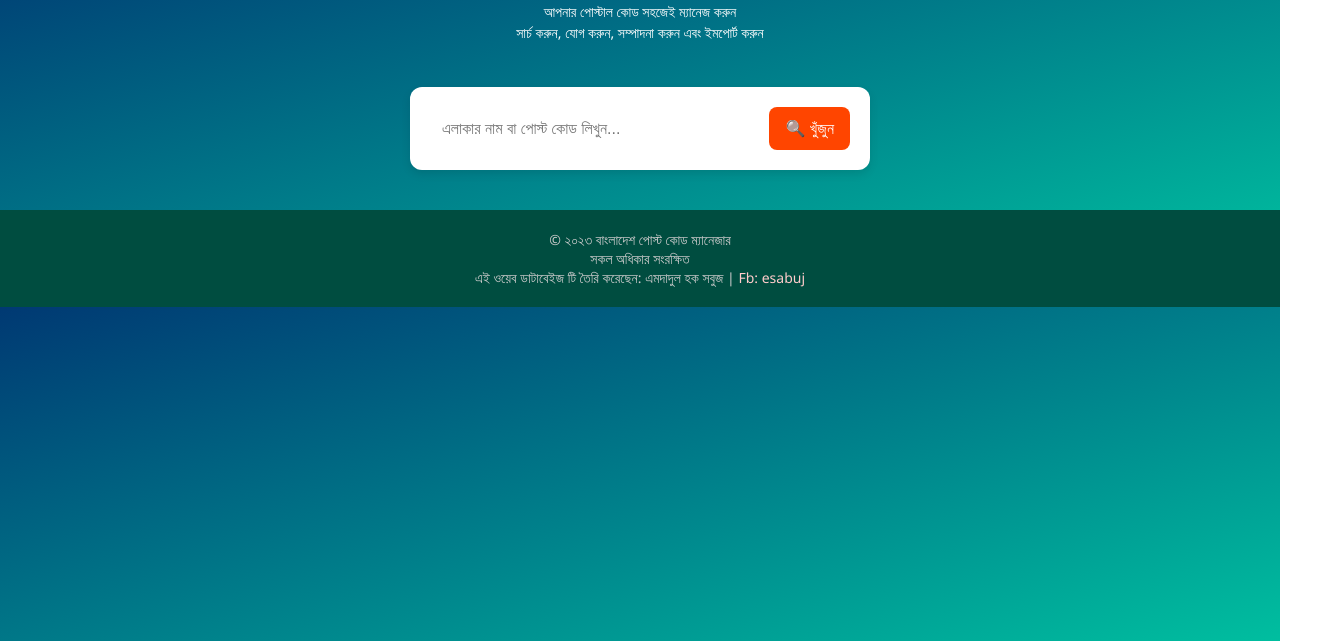
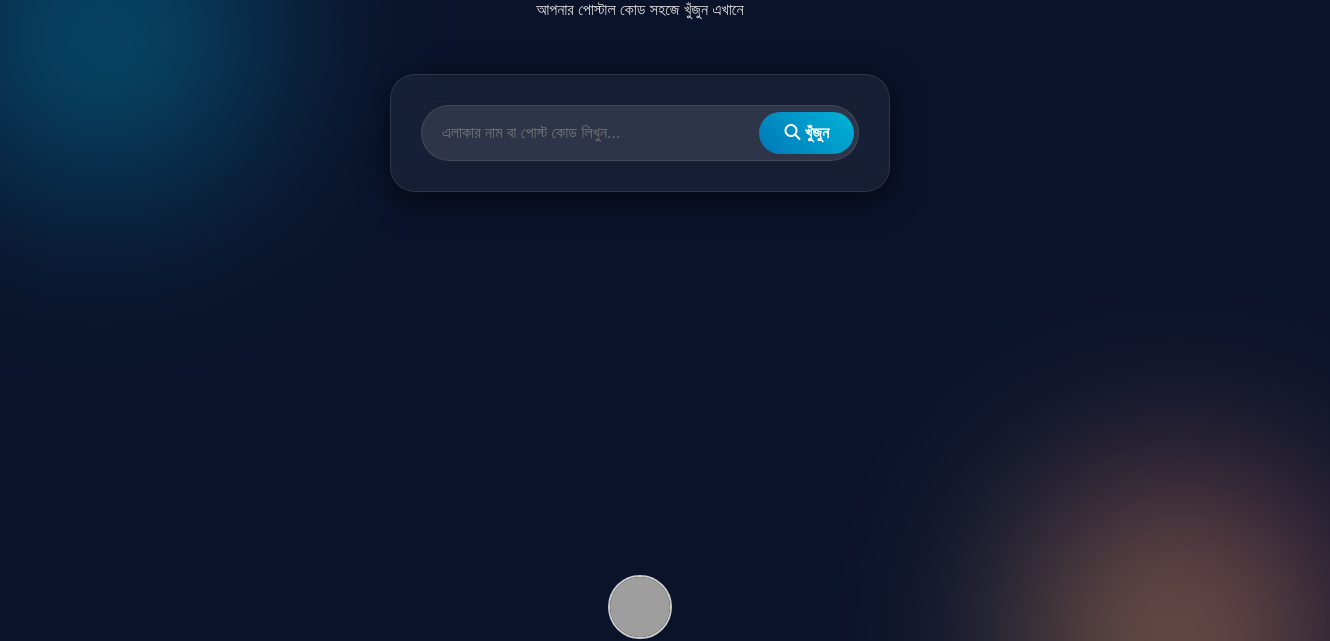
Before and after one commit to onlineac9/Post-Code-Finder, a plain HTML site: page index.html in a window 1280 px wide. Shown: the part 70-711 px from the top of the page, 1330 px wide, since content can reach past the window. Drawn offline with Linux system fonts and the light colour scheme; no server answers; grey boxes are pictures that could not be loaded.

Commit message:
index.html

```diff
--- a/index.html
+++ b/index.html
@@ -1,158 +1,321 @@
-<!DOCTYPE html><html lang="bn">
+<html lang="bn">
 <head>
-  <meta charset="UTF-8">
-  <meta name="viewport" content="width=device-width, initial-scale=1.0">
+<meta charset="UTF-8" />
+<meta name="viewport" content="width=device-width, initial-scale=1.0"/>
 <title>বাংলাদেশ পোস্ট কোড ম্যানেজার</title>
+<link rel="stylesheet" href="https://cdnjs.cloudflare.com/ajax/libs/font-awesome/6.4.0/css/all.min.css" />
 <style>
+  /* Base & Variables */
+  :root {
+    --bg-color: #0b132b;
+    --card-bg: rgba(255, 255, 255, 0.05);
+    --border-color: rgba(255, 255, 255, 0.1);
+    --text-color: #e0e0e0;
+    --primary-color-start: #0077b6;
+    --primary-color-end: #00b4d8;
+    --shadow-color: rgba(0, 0, 0, 0.6);
+    --glass-blur: 15px;
+  }
+
   body {
     margin: 0;
-      font-family: 'Segoe UI', sans-serif;
-      background: linear-gradient(to bottom right, #003973, #00c6a2);
-      color: #fff;
+    background: var(--bg-color);
+    font-family: 'Arial', sans-serif;
+    color: var(--text-color);
+    display: flex;
+    flex-direction: column;
+    min-height: 100vh;
+    align-items: center;
+    justify-content: center;
+    padding: 20px;
+    box-sizing: border-box;
+    overflow-x: hidden;
+    position: relative;
   }
-    header {
+
+  /* Decorative Background Circles */
+  body::before, body::after {
+    content: '';
+    position: absolute;
+    width: 300px;
+    height: 300px;
+    background: linear-gradient(135deg, var(--primary-color-start), var(--primary-color-end));
+    border-radius: 50%;
+    filter: blur(100px);
+    z-index: -1;
+    opacity: 0.5;
+  }
+  body::before {
+    top: -50px;
+    left: -50px;
+  }
+  body::after {
+    bottom: -50px;
+    right: -50px;
+    background: linear-gradient(-135deg, #ff6b6b, #ffda79);
+  }
+
+  /* Main App Container */
+  .app-container {
+    width: 95%;
+    max-width: 500px;
+    display: flex;
+    flex-direction: column;
+    align-items: center;
+    gap: 30px; /* দুটি কার্ড এবং টাইটেলের মধ্যে ফাঁকা জায়গা */
+  }
+
+  /* Main Header & Title */
+  .main-header {
     text-align: center;
-      padding: 30px 20px 10px;
+    width: 100%;
+    margin-bottom: 25px; /* সার্চ কার্ড থেকে ব্যবধান */
   }
-    header h1 {
-      font-size: 24px;
+  .main-header .title {
+    font-size: 2.5rem;
+    font-weight: 700;
+    background: linear-gradient(45deg, var(--primary-color-start), var(--primary-color-end));
+    -webkit-background-clip: text;
+    -webkit-text-fill-color: transparent;
     margin: 0;
   }
-    header p {
-      font-size: 14px;
-      margin-top: 8px;
-      line-height: 1.5;
+  .main-header .subtitle {
+    font-size: 1rem;
+    color: var(--text-color);
+    margin-top: 5px;
   }
-    .search-section {
-      background: #fff;
+
+  /* Card Styles */
+  .card {
+    width: 100%;
+    background: var(--card-bg);
+    backdrop-filter: blur(var(--glass-blur));
+    -webkit-backdrop-filter: blur(var(--glass-blur));
+    border-radius: 25px;
+    border: 1px solid var(--border-color);
+    box-shadow: 0 8px 32px var(--shadow-color);
+    padding: 30px;
+    box-sizing: border-box;
+  }
+
+  .search-group {
+    width: 100%;
+    position: relative;
+  }
+  .search-group input[type=text] {
+    width: 100%;
+    padding: 18px 20px;
+    border-radius: 50px;
+    border: 1px solid var(--border-color);
+    background: rgba(255, 255, 255, 0.1);
+    color: var(--text-color);
+    font-size: 1rem;
+    outline: none;
+    transition: all 0.3s ease-in-out;
+    box-sizing: border-box;
+  }
+  .search-group input[type=text]:focus {
+    border-color: var(--primary-color-end);
+    box-shadow: 0 0 10px rgba(0, 180, 216, 0.5);
+  }
+  .search-group button {
+    position: absolute;
+    right: 5px;
+    top: 50%;
+    transform: translateY(-50%);
+    background: linear-gradient(45deg, var(--primary-color-start), var(--primary-color-end));
+    border: none;
+    color: #fff;
+    padding: 12px 25px;
+    border-radius: 50px;
+    font-size: 1rem;
+    font-weight: bold;
+    cursor: pointer;
+  }
+
+  /* Result Section */
+  #result {
+    display: none;
+    padding: 0;
+  }
+  #result .result-header {
+    background: linear-gradient(90deg, var(--primary-color-start), var(--primary-color-end));
     padding: 20px;
-      margin: 20px auto;
-      border-radius: 12px;
-      max-width: 420px;
-      box-shadow: 0 4px 10px rgba(0,0,0,0.1);
-      display: flex;
-      gap: 10px;
-    }
-    .search-section input {
-      flex: 1;
-      padding: 12px;
-      border-radius: 8px;
-      border: none;
-      font-size: 16px;
-      outline: none;
-    }
-    .search-section button {
-      background: #ff4500;
+    font-size: 1.2rem;
+    font-weight: bold;
     color: #fff;
-      border: none;
-      padding: 12px 16px;
-      border-radius: 8px;
-      cursor: pointer;
-      font-size: 16px;
-    }
-    .result-card {
-      max-width: 420px;
-      margin: 0 auto;
-      border-radius: 12px;
-      overflow: hidden;
-      background: #fff;
-      color: #000;
-      box-shadow: 0 4px 12px rgba(0,0,0,0.15);
-      display: none;
-    }
-    .result-header {
-      background: #0074d9;
-      color: #fff;
-      font-size: 18px;
-      font-weight: bold;
-      padding: 12px;
+    text-align: center;
+    border-top-left-radius: 20px;
+    border-top-right-radius: 20px;
   }
   .result-body {
-      padding: 14px 16px;
-      line-height: 1.6;
+    padding: 20px;
+    background: var(--card-bg);
+    border-bottom-left-radius: 20px;
+    border-bottom-right-radius: 20px;
   }
-    .result-body p {
-      margin: 6px 0;
+  .result-item {
+    display: flex;
+    justify-content: space-between;
+    align-items: center;
+    padding: 12px 0;
+    border-bottom: 1px solid var(--border-color);
+    font-size: 1rem;
   }
+  .result-item:last-child {
+    border-bottom: none;
+  }
+  .result-item strong {
+    font-weight: 600;
+  }
+  .result-item span {
+    text-align: right;
+  }
+
   #noResult {
+    display: none;
+    margin-top: 20px;
+    color: #ffda79;
+    font-weight: bold;
+    font-size: 1rem;
     text-align: center;
-      color: yellow;
-      font-weight: bold;
-      margin-top: 20px;
-      display: none;
   }
+
+  /* Footer - as requested, unchanged */
   footer {
-      margin-top: 40px;
-      padding: 20px;
+    margin-top: auto;
+    padding: 20px 10px;
     text-align: center;
     font-size: 14px;
-      background: #004d40;
     color: #ccc;
   }
+  footer .profile {
+    display: flex;
+    flex-direction: column;
+    align-items: center;
+    margin-bottom: 10px;
+  }
+  footer img {
+    width: 60px;
+    height: 60px;
+    border-radius: 50%;
+    border: 2px solid #ccc;
+    margin-bottom: 8px;
+  }
   footer a {
+    display: flex;
+    align-items: center;
+    gap: 8px;
     color: #ffcccb;
+    font-weight: bold;
     text-decoration: none;
+  }
+  footer a:hover {
+    text-decoration: underline;
   }
 </style>
 </head>
 <body>
-  <header>
-    <h1>📍 বাংলাদেশ পোস্ট কোড ম্যানেজার</h1>
-    <p>আপনার পোস্টাল কোড সহজেই ম্যানেজ করুন<br>সার্চ করুন, যোগ করুন, সম্পাদনা করুন এবং ইমপোর্ট করুন</p>
-  </header>  <div class="search-section">
-    <input type="text" id="searchBox" placeholder="এলাকার নাম বা পোস্ট কোড লিখুন..." onkeydown="if(event.key === 'Enter'){searchPostCode()}">
-    <button onclick="searchPostCode()">🔍 খুঁজুন</button>
-  </div>  <div id="resultCard" class="result-card">
+
+<div class="app-container">
+  <header class="main-header">
+    <div class="title">
+      <i class="fas fa-map-marker-alt"></i>
+      বাংলাদেশ পোস্ট কোড ম্যানেজার
+    </div>
+    <div class="subtitle">আপনার পোস্টাল কোড সহজে খুঁজুন এখানে</div>
+  </header>
+
+  <div class="card search-card">
+    <div class="search-group">
+      <input type="text" id="searchBox" placeholder="এলাকার নাম বা পোস্ট কোড লিখুন..." onkeydown="if(event.key==='Enter'){searchPostCode()}">
+      <button onclick="searchPostCode()">
+        <i class="fas fa-search"></i> খুঁজুন
+      </button>
+    </div>
+  </div>
+
+  <div id="result" class="card">
     <div class="result-header">রেজাল্ট</div>
     <div class="result-body">
-      <p><strong>পোস্ট কোড:</strong> <span id="resCode"></span></p>
-      <p><strong>জেলা:</strong> <span id="resDistrict"></span></p>
-      <p><strong>থানা:</strong> <span id="resSubdistrict"></span></p>
-      <p><strong>পোস্ট অফিস:</strong> <span id="resOffice"></span></p>
-      <p><strong>বিবরণ:</strong> <span id="resDescription"></span></p>
+      <div class="result-item">
+        <strong>পোস্ট কোড:</strong> <span id="resCode"></span>
       </div>
-  </div>  <div id="noResult">❌ কোনো ফলাফল পাওয়া যায়নি</div>  <footer>
-    © ২০২৩ বাংলাদেশ পোস্ট কোড ম্যানেজার<br>
-    সকল অধিকার সংরক্ষিত<br>
-    এই ওয়েব ডাটাবেইজ টি তৈরি করেছেন: এমদাদুল হক সবুজ |
-    <a href="https://www.facebook.com/esabuj" target="_blank">Fb: esabuj</a>
-  </footer>  <script>
-    const sheetID = '1N441xdFeNeKlrIG1m9niUwrLslW5RIsDPm3NFt7eges';
-    const sheetGID = '0';
-    const sheetURL = `https://docs.google.com/spreadsheets/d/${sheetID}/gviz/tq?tqx=out:json&gid=${sheetGID}`;
+      <div class="result-item">
+        <strong>জেলা:</strong> <span id="resDistrict"></span>
+      </div>
+      <div class="result-item">
+        <strong>থানা:</strong> <span id="resSubdistrict"></span>
+      </div>
+      <div class="result-item">
+        <strong>পোস্ট অফিস:</strong> <span id="resOffice"></span>
+      </div>
+    </div>
+  </div>
+
+  <div id="noResult">❌ কোনো ফলাফল পাওয়া যায়নি</div>
+</div>
+
+<footer>
+  <div class="profile">
+    <img src="https://i.ibb.co/dJfq9mjt/20250513-055404.jpg" alt="FB Profile Pic" />
+    <a href="https://facebook.com/esabuj" target="_blank"><i class="fab fa-facebook"></i> Facebook Profile</a>
+  </div>
+  <div>&copy; ২০২৩ বাংলাদেশ পোস্ট কোড ম্যানেজার</div>
+</footer>
+
+<script>
+  // গুগল শিটের URL
+  const sheetID = '1N441xdFeNeKlrIG1m9niUwrLslW5RIsDPm3NFt7eges'; // আপনার গুগল শিট আইডি
+  const sheetGID = '0'; // গিট GID
+  const sheetURL = `https://docs.google.com/spreadsheets/d/${sheetID}/gviz/tq?gid=${sheetGID}`;
+
   let data = [];
 
   async function fetchData() {
+    try {
       const resp = await fetch(sheetURL);
       const text = await resp.text();
-      const json = JSON.parse(text.substr(47).slice(0, -2));
-      const rows = json.table.rows;
-      data = rows.map(r => ({
+      const jsonStr = text.substr(47).slice(0, -2);
+      const json = JSON.parse(jsonStr);
+      data = json.table.rows.map(r => ({
         district: r.c[0]?.v || '',
         subdistrict: r.c[1]?.v || '',
         office: r.c[2]?.v || '',
         code: r.c[3]?.v?.toString() || '',
         description: `${r.c[2]?.v || ''} ${r.c[1]?.v || ''}, ${r.c[0]?.v || ''}`
       }));
+    } catch (error) {
+      console.error("ডেটা লোডে সমস্যা:", error);
+    }
   }
   fetchData();
 
   function searchPostCode() {
-      const query = document.getElementById('searchBox').value.toLowerCase();
-      const result = data.find(row => row.subdistrict.toLowerCase().includes(query) || row.office.toLowerCase().includes(query) || row.code.includes(query));
+    const query = document.getElementById('searchBox').value.toLowerCase().trim();
+    const resultElement = document.getElementById('result');
+    const noResultElement = document.getElementById('noResult');
+
+    const result = data.find(r =>
+      r.subdistrict.toLowerCase().includes(query) ||
+      r.office.toLowerCase().includes(query) ||
+      r.code.includes(query)
+    );
 
     if (result) {
-        document.getElementById('resultCard').style.display = 'block';
       document.getElementById('resCode').textContent = result.code;
       document.getElementById('resDistrict').textContent = result.district;
       document.getElementById('resSubdistrict').textContent = result.subdistrict;
       document.getElementById('resOffice').textContent = result.office;
-        document.getElementById('resDescription').textContent = result.description;
-        document.getElementById('noResult').style.display = 'none';
+
+      resultElement.style.display = 'block';
+      noResultElement.style.display = 'none';
     } else {
-        document.getElementById('resultCard').style.display = 'none';
-        document.getElementById('noResult').style.display = 'block';
+      resultElement.style.display = 'none';
+      noResultElement.style.display = 'block';
     }
   }
-  </script></body>
+</script>
+
+</body>
 </html>
```
Lines whose indentation alone changed are shown as unchanged.
